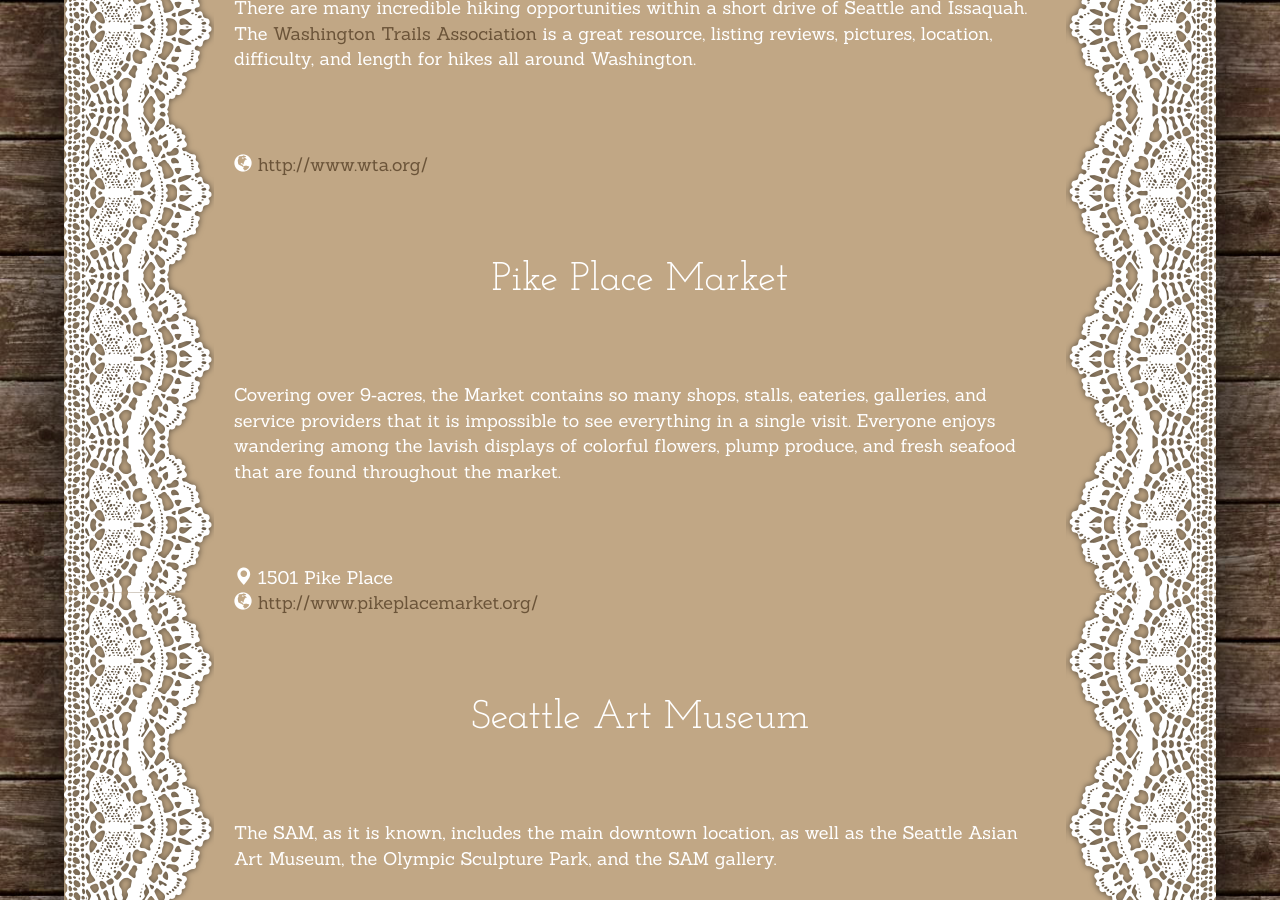
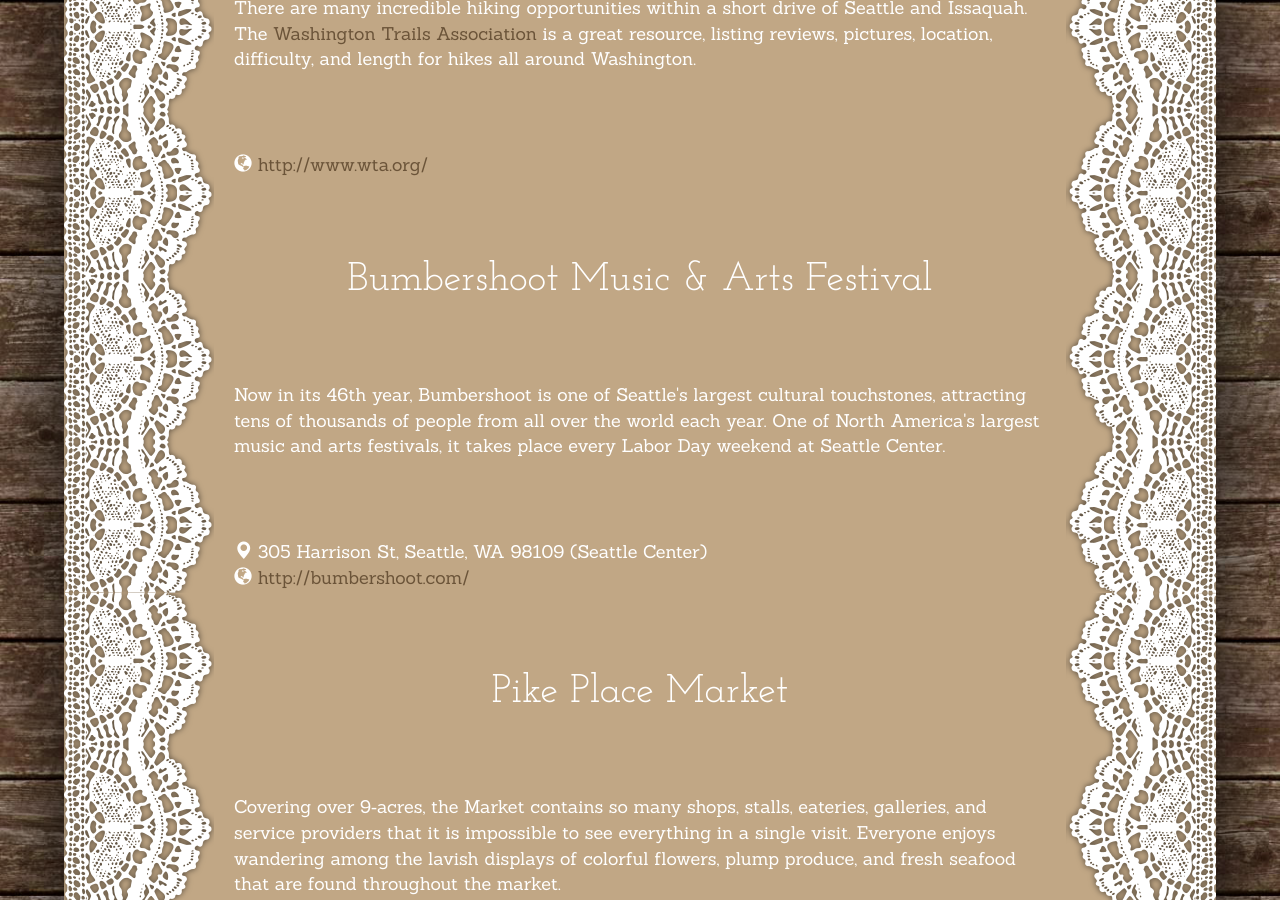
Before and after one commit to mtalcott/mtalcott.github.com, a Jekyll site: the page built from wedding/seattle/index.html, in a window 1280 px wide and 900 px high, scrolled down 1007 px. Built offline with Jekyll 4.4.1, drawn with Linux system fonts in a browser that asks for light colours; some web fonts are replaced.

Commit message:
Add Bumbershoot

```diff
--- a/wedding/seattle/index.html
+++ b/wedding/seattle/index.html
@@ -12,6 +12,15 @@
 </p>
 <p>
 	<span class="glyphicon glyphicon-globe"></span> <a href="http://www.wta.org/" target="_blank">http://www.wta.org/</a>
+</p>
+
+<h2>Bumbershoot Music &amp; Arts Festival</h2>
+<p>
+	Now in its 46th year, Bumbershoot is one of Seattle's largest cultural touchstones, attracting tens of thousands of people from all over the world each year. One of North America's largest music and arts festivals, it takes place every Labor Day weekend at Seattle Center.
+</p>
+<p>
+	<span class="glyphicon glyphicon-map-marker"></span> 305 Harrison St, Seattle, WA 98109 (Seattle Center)<br>
+	<span class="glyphicon glyphicon-globe"></span> <a href="http://bumbershoot.com/" target="_blank">http://bumbershoot.com/</a>
 </p>
 
 <h2>Pike Place Market</h2>
```
